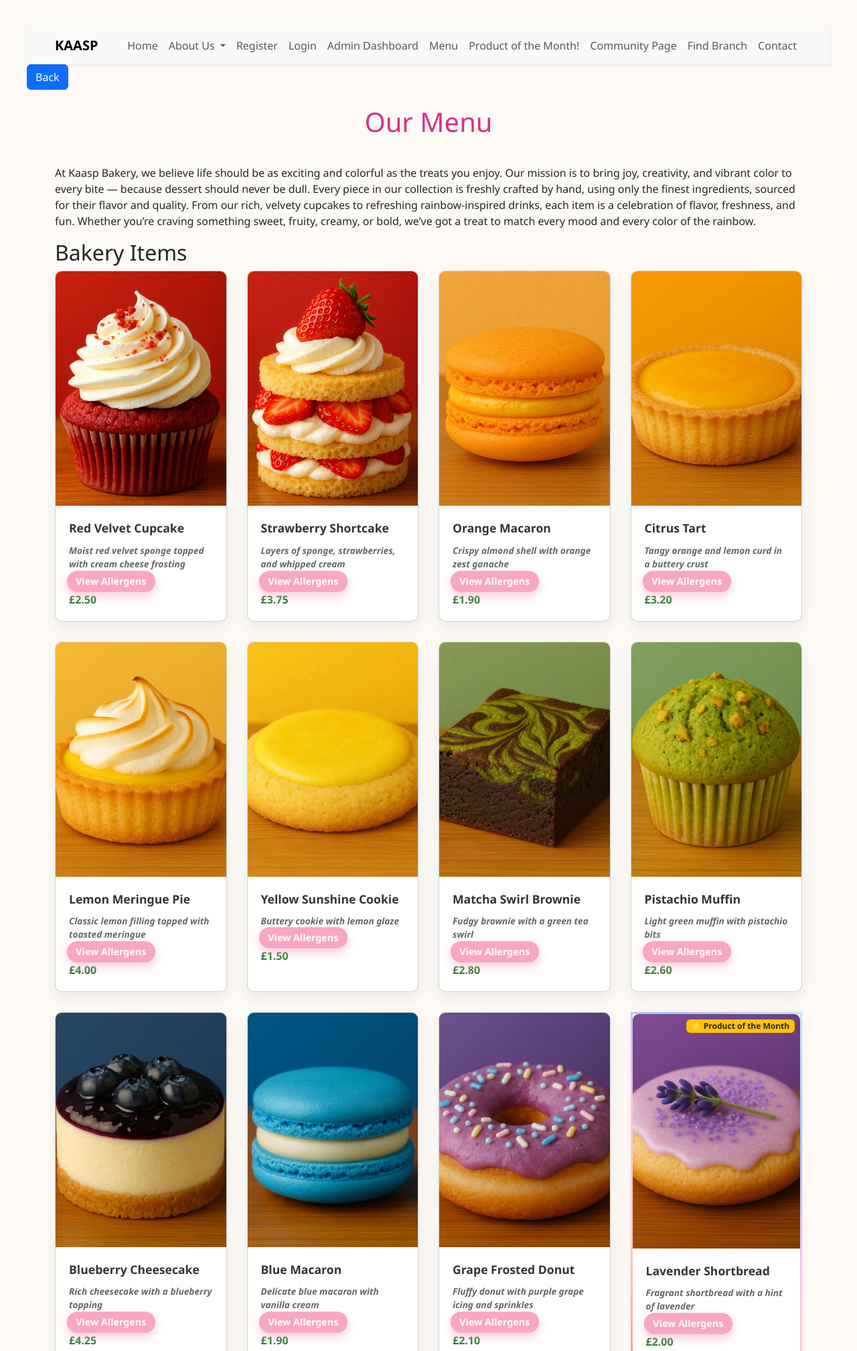
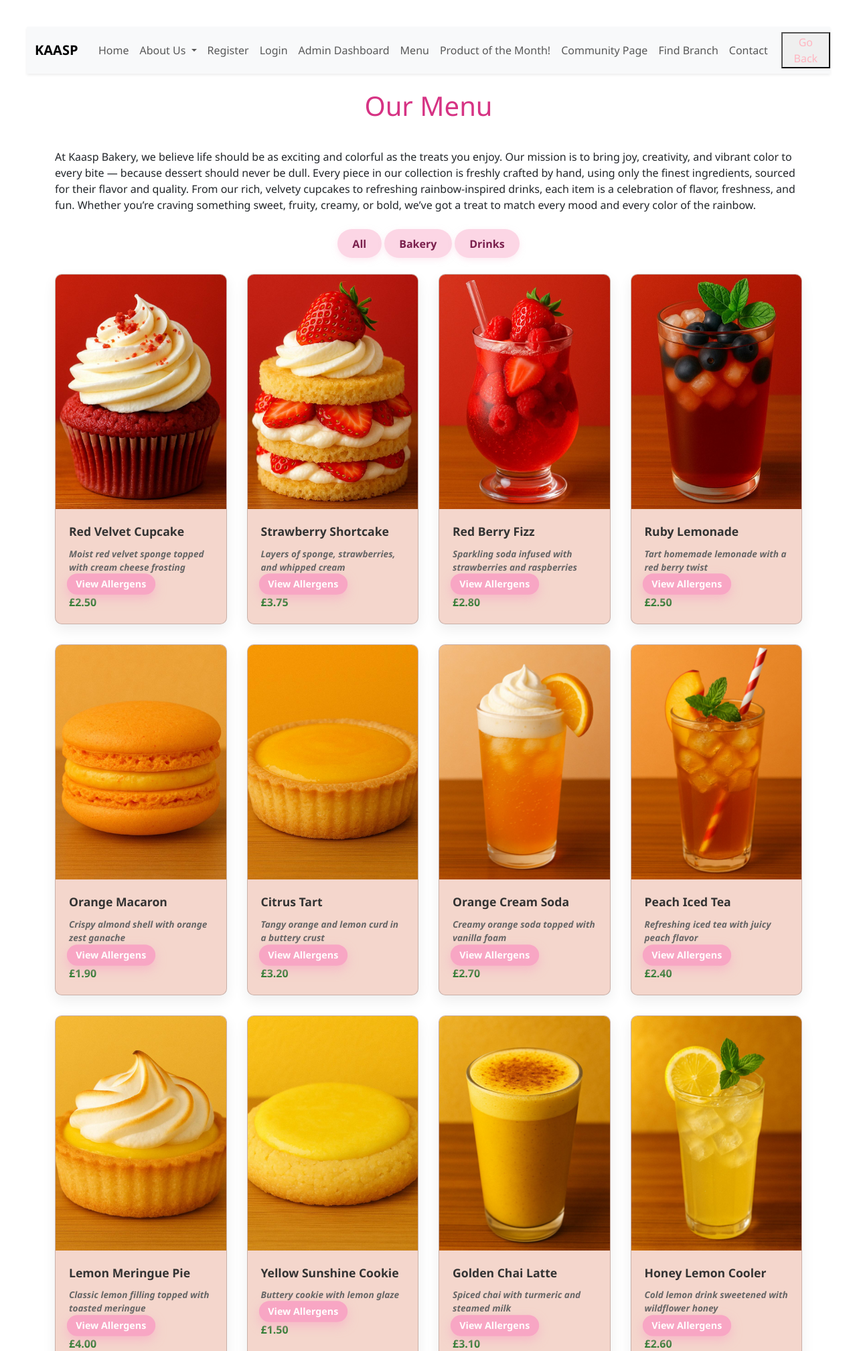
Before and after one commit to aimanaa6/final_project, a Flask app: page /menu in a window 1280 px wide. Shown: the top 2017 px of the page at 67% size. Run offline with Flask 3, Linux system fonts and the light colour scheme.

Commit message:
CREATE: created JavaScript file EDIT: added filters to menu page, amended css and templates for menu and featured product

```diff
--- a/static/main_styles.css
+++ b/static/main_styles.css
@@ -1,10 +1,11 @@
 body {
-  background-color: #fdfaf6;
   font-family: 'Segoe UI', sans-serif;
   padding: 40px;
   margin: 0;
 }
-
+.back-button {
+    color: lightpink;
+}
 h1 {
   text-align: center;
   color: #d63384;
@@ -20,7 +21,7 @@ h1 {
 }
 
 .card {
-  background: #fff;
+  background: #F4D6CC;
   border-radius: 10px;
   box-shadow: 0 8px 20px rgba(0, 0, 0, 0.07);
   overflow: hidden;
@@ -111,8 +112,8 @@ h1 {
 }
 
 .btn-outline-info {
-  background-color: #fcd6e5;
-  color: #7a1f4c;
+  background-color:#f8a6c4;
+  color: white;
   font-weight: 600;
   font-size: 0.85rem; /* slightly smaller font */
   border: none;
@@ -120,11 +121,40 @@ h1 {
   border-radius: 50px;
   transition: 0.3s ease;
   box-shadow: 0 3px 8px rgba(252, 214, 229, 0.5);
-}
-
-.btn-outline-info {
-  background-color: #f8a6c4;
-  color: white;
   transform: scale(1.05);
   box-shadow: 0 6px 14px rgba(248, 166, 196, 0.6);
 }
+
+.btn-all-filter {
+  background-color: #fcd6e5;
+  color: #7a1f4c;
+  font-weight: 600;
+  font-size: 1rem; /* slightly smaller font */
+  border: none;
+  padding: 0.6rem 1.4rem; /* smaller padding */
+  border-radius: 50px;
+  transition: 0.3s ease;
+  box-shadow: 0 3px 8px rgba(252, 214, 229, 0.5);
+}
+.btn-bakery-filter {
+  background-color: #fcd6e5;
+  color: #7a1f4c;
+  font-weight: 600;
+  font-size: 1rem; /* slightly smaller font */
+  border: none;
+  padding: 0.6rem 1.4rem; /* smaller padding */
+  border-radius: 50px;
+  transition: 0.3s ease;
+  box-shadow: 0 3px 8px rgba(252, 214, 229, 0.5);
+}
+.btn-drink-filter {
+  background-color: #fcd6e5;
+  color: #7a1f4c;
+  font-weight: 600;
+  font-size: 1rem; /* slightly smaller font */
+  border: none;
+  padding: 0.6rem 1.4rem; /* smaller padding */
+  border-radius: 50px;
+  transition: 0.3s ease;
+  box-shadow: 0 3px 8px rgba(252, 214, 229, 0.5);
+}
--- /dev/null
+++ b/static/scripts.js
@@ -0,0 +1,11 @@
+function filterItems(type) {
+  const allCards = document.querySelectorAll('.menu-grid .card');
+  allCards.forEach(card => {
+    const cardType = card.getAttribute('data-type');
+    if (type === 'all' || cardType === type) {
+      card.style.display = 'block';
+    } else {
+      card.style.display = 'none';
+    }
+  });
+}
--- a/templates/layout.html
+++ b/templates/layout.html
@@ -3,7 +3,7 @@
 <head>
     <meta charset="UTF-8">
     <meta name="viewport" content="width=device-width, initial-scale=1.0">
-    <title>{% block title %}Kaasp Bakery{% endblock %}</title>
+    <title class="main-title">{% block title %}Kaasp Bakery{% endblock %}</title>
     <link href="https://cdn.jsdelivr.net/npm/bootstrap@5.3.5/dist/css/bootstrap.min.css" rel="stylesheet">
     <link rel="stylesheet" href="{{ url_for('static', filename='main_styles.css') }}">
 </head>
@@ -56,8 +56,8 @@
                     </ul>
                 </div>
             </div>
+            <button type="button" class="back-button" onclick="window.history.back();">Go Back</button>
         </nav>
-        <button type="button" class="btn btn-primary" onclick="window.history.back();">Back</button>
     </header>
 
     <main class="container py-4">
--- a/templates/menu.html
+++ b/templates/menu.html
@@ -5,9 +5,12 @@
     Our mission is to bring joy, creativity, and vibrant color to every bite — because dessert should never be dull. Every piece in our collection is freshly crafted by hand, using only the finest ingredients, sourced for their flavor and quality.
     From our rich, velvety cupcakes to refreshing rainbow-inspired drinks, each item is a celebration of flavor, freshness, and fun.
     Whether you’re craving something sweet, fruity, creamy, or bold, we’ve got a treat to match every mood and every color of the rainbow.</p>
-
-<section class="product-section food-products">
-    <h2>Bakery Items</h2>
+<div class="filter-buttons text-center my-4">
+  <button class="btn-all-filter" onclick="filterItems('all')">All</button>
+  <button class="btn-bakery-filter" onclick="filterItems('bakery')">Bakery</button>
+  <button class="btn-drink-filter" onclick="filterItems('drink')">Drinks</button>
+</div>
+<section class="product-section-modals">
     <div class="menu-grid">
 <!--MODALS-->
     <div class="modal fade" id="redVelvetModal" tabindex="-1" aria-labelledby="redVelvetModalLabel" aria-hidden="true">
@@ -265,185 +268,7 @@
     </div>
   </div>
 </div>
-
-          <div class="card">
-            <img src="{{ url_for('static', filename='images/red_velvet_cupcake.jpg') }}" alt="Red Velvet Cupcake">
-            <div class="card-content">
-                <div class="item-name">Red Velvet Cupcake</div>
-                <div class="description"><strong>Moist red velvet sponge topped with cream cheese frosting</strong></div>
-                <button type="button" class="btn btn-outline-info"
-                        data-bs-toggle="modal" data-bs-target="#redVelvetModal">
-                  View Allergens
-                </button>
-                <div class="price">£2.50</div>
-            </div>
-        </div>
-
-        <div class="card">
-            <img src="{{ url_for('static', filename='images/strawberry_shortcake.jpg') }}" alt="Strawberry Shortcake">
-            <div class="card-content" data-category="cupcake">
-                <div class="item-name">Strawberry Shortcake</div>
-                <div class="description"><strong>Layers of sponge, strawberries, and whipped cream</strong></div>
-                <button type="button" class="btn btn-outline-info" data-bs-toggle="modal" data-bs-target="#strawberryShortcakeModal">
-                  View Allergens
-                </button>
-                <div class="price">£3.75</div>
-            </div>
-        </div>
-
-        <div class="card">
-            <img src="{{ url_for('static', filename='images/orange_macaron.jpg') }}" alt="Orange Macaron">
-            <div class="card-content">
-                <div class="item-name">Orange Macaron</div>
-                <div class="description"><strong>Crispy almond shell with orange zest ganache</strong></div>
-                <button type="button" class="btn btn-outline-info" data-bs-toggle="modal" data-bs-target="#orangeMacaronModal">
-                  View Allergens
-                </button>
-                <div class="price">£1.90</div>
-            </div>
-        </div>
-<!-- Citrus Tart Card -->
-        <div class="card">
-            <img src="{{ url_for('static', filename='images/citrus_tart.jpg') }}" alt="Citrus Tart">
-            <div class="card-content">
-                <div class="item-name">Citrus Tart</div>
-                <div class="description"><strong>Tangy orange and lemon curd in a buttery crust</strong></div>
-                <button type="button" class="btn btn-outline-info" data-bs-toggle="modal" data-bs-target="#citrusTartModal">
-                View Allergens
-                </button>
-                <div class="price">£3.20</div>
-            </div>
-        </div>
-<!-- Lemon Meringue Pie Card -->
-        <div class="card">
-            <img src="{{ url_for('static', filename='images/lemon_meringue_pi.jpg') }}" alt="Lemon Meringue Pie">
-            <div class="card-content">
-                <div class="item-name">Lemon Meringue Pie</div>
-                <div class="description"><strong>Classic lemon filling topped with toasted meringue</strong></div>
-                <button type="button" class="btn btn-outline-info" data-bs-toggle="modal" data-bs-target="#lemonMeringueModal">
-                  View Allergens
-                </button>
-                <div class="price">£4.00</div>
-            </div>
-        </div>
-<!-- Yellow Sunshine Cookie Card -->
-        <div class="card">
-            <img src="{{ url_for('static', filename='images/yellow_sunshine_cookie.jpg') }}" alt="Yellow Sunshine Cookie">
-            <div class="card-content">
-                <div class="item-name">Yellow Sunshine Cookie</div>
-                <div class="description"><strong>Buttery cookie with lemon glaze</strong></div>
-                <button type="button" class="btn btn-outline-info"
-            data-bs-toggle="modal" data-bs-target="#yellowCookieModal">
-                  View Allergens
-                </button>
-                <div class="price">£1.50</div>
-            </div>
-        </div>
-<!-- Matcha Swirl Brownie Card -->
-        <div class="card">
-            <img src="{{ url_for('static', filename='images/matcha_swirl_brownie.jpg') }}" alt="Matcha Swirl Brownie">
-            <div class="card-content">
-                <div class="item-name">Matcha Swirl Brownie</div>
-                <div class="description"><strong>Fudgy brownie with a green tea swirl</strong></div>
-                <button type="button" class="btn btn-outline-info" data-bs-toggle="modal" data-bs-target="#matchaBrownieModal">
-                  View Allergens
-                </button>
-                <div class="price">£2.80</div>
-            </div>
-        </div>
-<!-- Pistachio Muffin Card -->
-        <div class="card">
-            <img src="{{ url_for('static', filename='images/pistachio_muffin.jpg') }}" alt="Pistachio Muffin">
-            <div class="card-content">
-                <div class="item-name">Pistachio Muffin</div>
-                <div class="description"><strong>Light green muffin with pistachio bits</strong></div>
-                <button type="button" class="btn btn-outline-info" data-bs-toggle="modal" data-bs-target="#pistachioMuffinModal">
-                  View Allergens
-                </button>
-                <div class="price">£2.60</div>
-            </div>
-        </div>
-<!-- Blueberry Cheesecake Card -->
-        <div class="card">
-            <img src="{{ url_for('static', filename='images/blueberry_cheesecake.jpg') }}" alt="Blueberry Cheesecake">
-            <div class="card-content">
-                <div class="item-name">Blueberry Cheesecake</div>
-                <div class="description"><strong>Rich cheesecake with a blueberry topping</strong></div>
-                <button type="button" class="btn btn-outline-info" data-bs-toggle="modal" data-bs-target="#blueberryCheesecakeModal">
-                  View Allergens
-                </button>
-                <div class="price">£4.25</div>
-            </div>
-        </div>
-<!-- Blue Macaron Card -->
-        <div class="card">
-            <img src="{{ url_for('static', filename='images/blue_macaron.jpg') }}" alt="Blue Macaron">
-            <div class="card-content">
-                <div class="item-name">Blue Macaron</div>
-                <div class="description"><strong>Delicate blue macaron with vanilla cream</strong></div>
-                <button type="button" class="btn btn-outline-info" data-bs-toggle="modal" data-bs-target="#blueMacaronModal">
-                  View Allergens
-                </button>
-                <div class="price">£1.90</div>
-            </div>
-        </div>
-<!-- Grape Frosted Doughnut Card -->
-        <div class="card">
-            <img src="{{ url_for('static', filename='images/grape_frosted_doughnut.jpg') }}" alt="Grape Frosted Donut">
-            <div class="card-content">
-                <div class="item-name">Grape Frosted Donut</div>
-                <div class="description"><strong>Fluffy donut with purple grape icing and sprinkles</strong></div>
-                <button type="button" class="btn btn-outline-info" data-bs-toggle="modal" data-bs-target="#grapeDoughnutModal">
-                  View Allergens
-                </button>
-                <div class="price">£2.10</div>
-            </div>
-        </div>
-<!-- Lavender Shortbread Card - PRODUCT OF THE MONTH-->
-        <div class="card card-link" onclick="window.location.href='/featuredproduct'">
-            <img src="{{ url_for('static', filename='images/lavender_shortbread.jpg') }}" alt="Lavender Shortbread">
-            <div class="card-content">
-                <span class="badge bg-warning text-dark position-absolute top-0 end-0 m-2">⭐ Product of the Month</span>
-                <div class="item-name">Lavender Shortbread</div>
-                <div class="description"><strong>Fragrant shortbread with a hint of lavender</strong></div>
-                <button type="button" class="btn btn-outline-info" data-bs-toggle="modal" data-bs-target="#lavenderShortbreadModal">
-                  View Allergens
-                </button>
-                <div class="price">£2.00</div>
-            </div>
-        </div>
-<!-- Pink Strawberry Donut Card -->
-        <div class="card">
-            <img src="{{ url_for('static', filename='images/strawberry-glazed_doughnut.jpg') }}" alt="Pink Strawberry Doughnut">
-            <div class="card-content">
-                <div class="item-name">Pink Strawberry Doughnut</div>
-                <div class="description"><strong>Soft yeast doughnut with strawberry glaze and pink sprinkles</strong></div>
-                    <button type="button" class="btn btn-outline-info" data-bs-toggle="modal" data-bs-target="#pinkStrawberryDoughnutModal">
-                        View Allergens
-                    </button>
-                <div class="price">£2.20</div>
-            </div>
-        </div>
-<!-- Pink Croissant Card -->
-        <div class="card">
-            <img src="{{ url_for('static', filename='images/pink_croissant.jpg') }}" alt="Pink Croissant">
-            <div class="card-content">
-                <div class="item-name">Pink Croissant</div>
-                <div class="description">
-                    <strong>Flaky, buttery croissant with a delicate strawberry glaze</strong>
-                </div>
-                    <button type="button" class="btn btn-outline-info" data-bs-toggle="modal" data-bs-target="#pinkCroissantModal">
-                        View Allergens
-                    </button>
-                <div class="price">£2.80</div>
-            </div>
-        </div>
-</section>
-<br>
-<section class="product-section drink-products">
-  <h3>Drinks</h3>
-    <div class="menu-grid">
-        <!-- Red Berry Fizz Modal -->
+<!-- Red Berry Fizz Modal -->
 <div class="modal fade" id="redBerryFizzModal" tabindex="-1" aria-labelledby="redBerryFizzModalLabel" aria-hidden="true">
   <div class="modal-dialog">
     <div class="modal-content">
@@ -703,8 +528,36 @@
     </div>
   </div>
 </div>
+    </div>
+</section>
+<section class="foods-cards">
+    <div class="menu-grid">
+          <div class="card" data-type="bakery">
+            <img src="{{ url_for('static', filename='images/red_velvet_cupcake.jpg') }}" alt="Red Velvet Cupcake">
+            <div class="card-content">
+                <div class="item-name">Red Velvet Cupcake</div>
+                <div class="description"><strong>Moist red velvet sponge topped with cream cheese frosting</strong></div>
+                <button type="button" class="btn btn-outline-info"
+                        data-bs-toggle="modal" data-bs-target="#redVelvetModal">
+                  View Allergens
+                </button>
+                <div class="price">£2.50</div>
+            </div>
+        </div>
 
-    <div class="card">
+        <div class="card" data-type="bakery">
+            <img src="{{ url_for('static', filename='images/strawberry_shortcake.jpg') }}" alt="Strawberry Shortcake">
+            <div class="card-content" data-category="cupcake">
+                <div class="item-name">Strawberry Shortcake</div>
+                <div class="description"><strong>Layers of sponge, strawberries, and whipped cream</strong></div>
+                <button type="button" class="btn btn-outline-info" data-bs-toggle="modal" data-bs-target="#strawberryShortcakeModal">
+                  View Allergens
+                </button>
+                <div class="price">£3.75</div>
+            </div>
+        </div>
+
+       <div class="card" data-type="drink">
         <img src="{{ url_for('static', filename='images/red_berry_fizz.jpg') }}" alt="Red Berry Fizz">
         <div class="card-content">
             <div class="item-name">Red Berry Fizz</div>
```
Also changed, not shown: other parts of templates/menu.html (+166 -15 lines), templates/featuredproduct.html (+3 -4 lines), static/images/ruby_lemonade.jpg.
